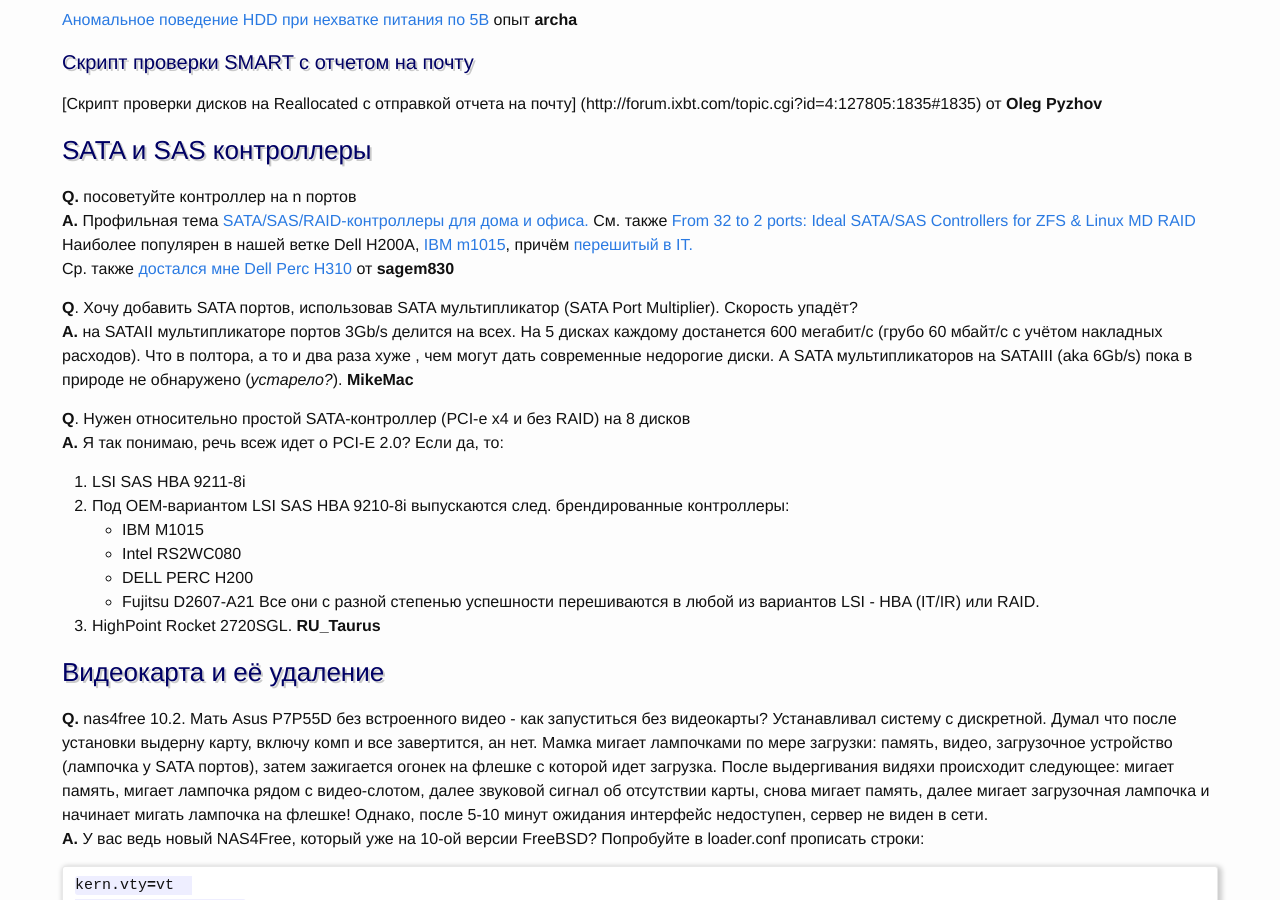
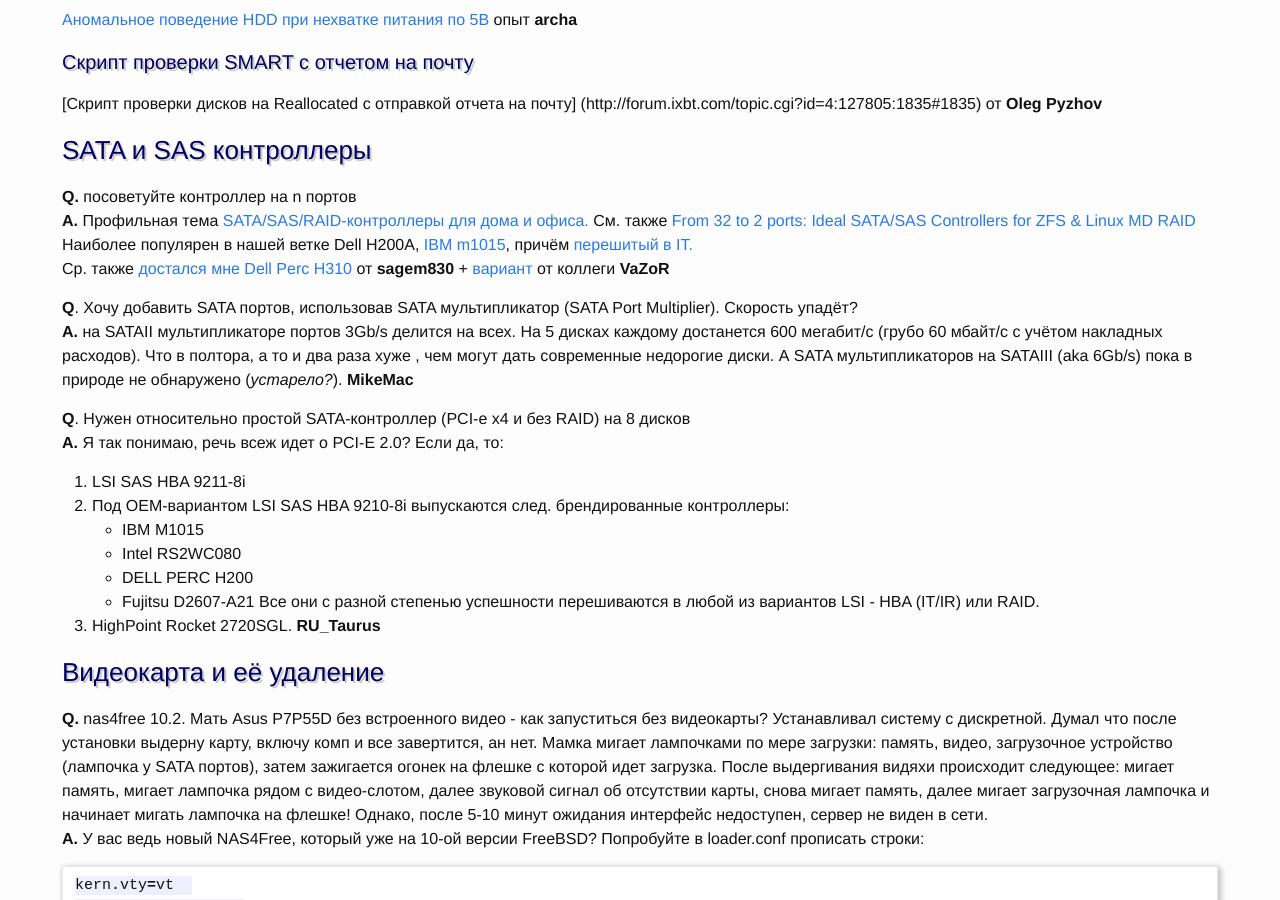
Before and after one commit to nas-faq/nas-faq.github.io, a Jekyll site: the page built from hardware.md, in a window 1280 px wide and 900 px high, scrolled down 3843 px. Built offline with Jekyll 4.4.1, drawn with Linux system fonts in a browser that asks for light colours; nearby versions of some CDN libraries; Markdown is read by kramdown in place of the engine named in the settings.

Commit message:
Add link to another H310 flashing

```diff
--- a/hardware.md
+++ b/hardware.md
@@ -238,7 +238,7 @@
 Наиболее популярен в нашей ветке Dell H200A, [IBM m1015](http://www.servethehome.com/ibm-m1015-part-1-started-lsi-92208i/),
 причём [перешитый в IT.](http://forum.ixbt.com/topic.cgi?id=11:43801:1425#1425) <br />
 Ср. также [достался мне Dell Perc H310](http://forum.ixbt.com/topic.cgi?id=4:127805-166#4860)
-от **sagem830**
+от **sagem830** + [вариант](http://forum.ixbt.com/topic.cgi?id=4:127864:1923#1923) от коллеги **VaZoR**
 
 **Q**. Хочу добавить SATA портов, использовав SATA мультипликатор (SATA Port Multiplier).
 Скорость упадёт? <br />
```
